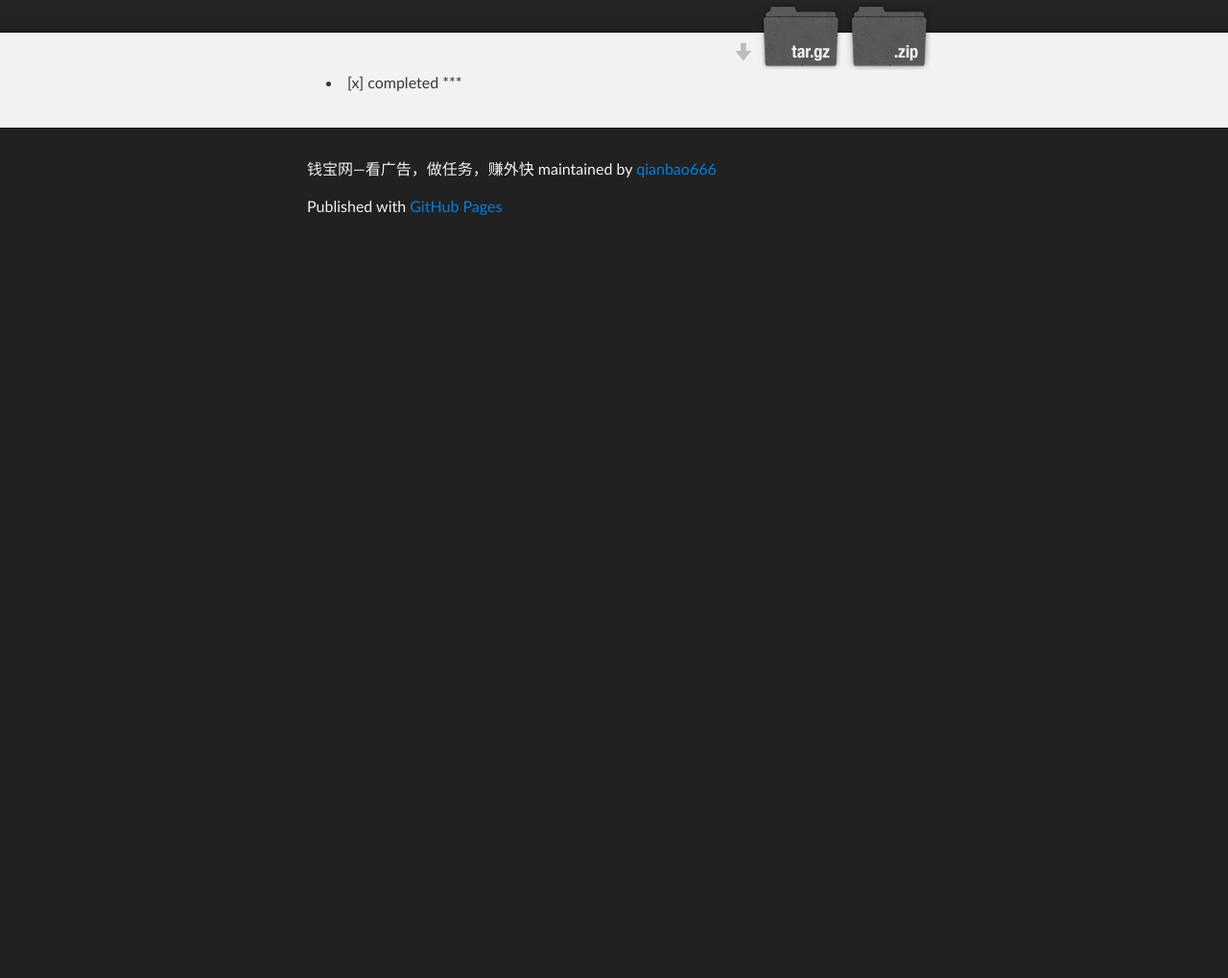
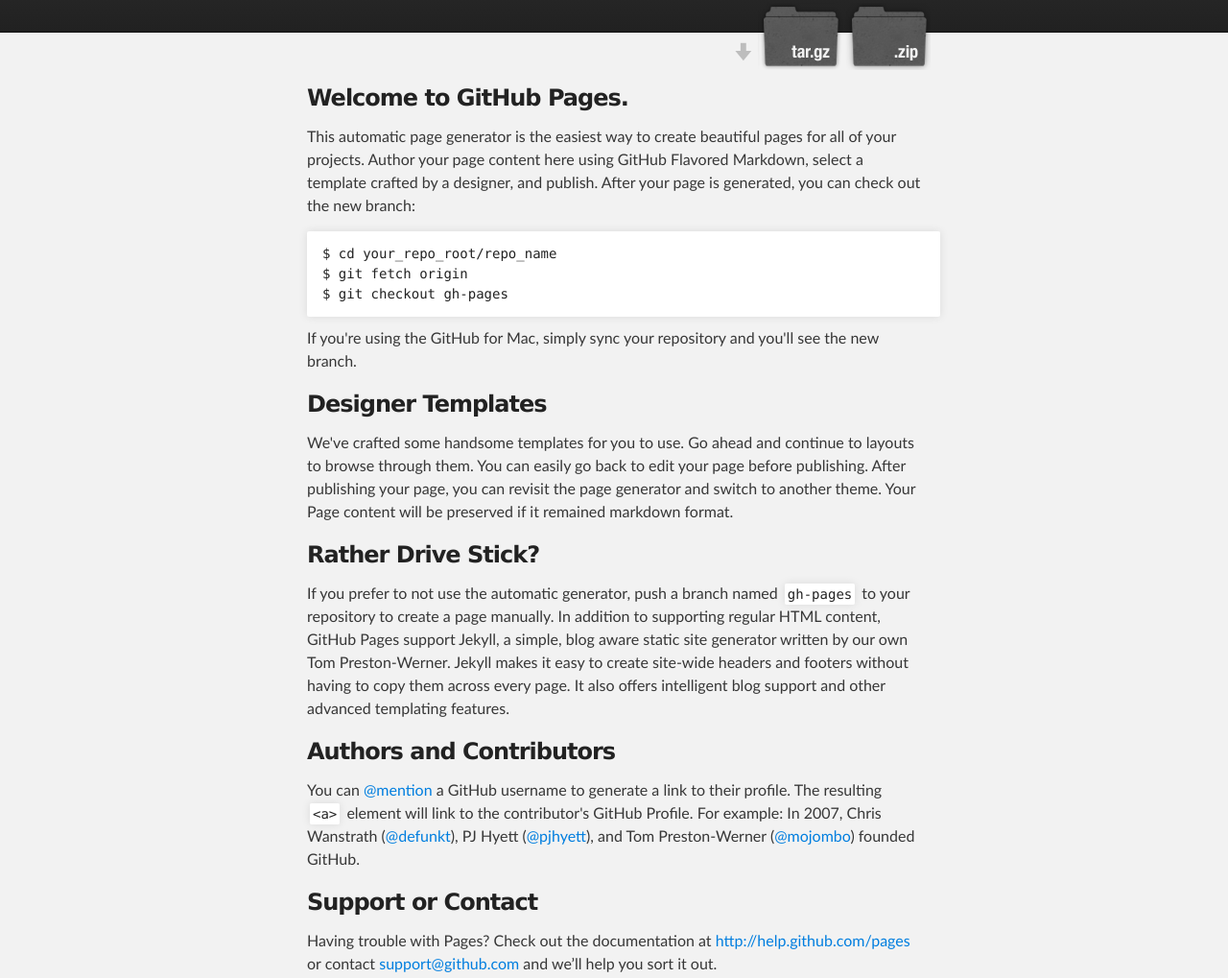
Before and after one commit to qianbao666/qianbao666, a plain HTML site: page index.html in a window 1280 px wide. Shown: the part 140-1159 px from the top of the page at 96% size. Before the commit the page ends 800 px from the top, so only its background shows below. Drawn offline with Linux system fonts and the light colour scheme.

Commit message:
Create gh-pages branch via GitHub

```diff
--- a/index.html
+++ b/index.html
@@ -31,10 +31,37 @@
     <!-- MAIN CONTENT -->
     <div id="main_content_wrap" class="outer">
       <section id="main_content" class="inner">
-        <ul>
-<li>[x] completed
-***</li>
-</ul>
+        <h3>
+<a name="welcome-to-github-pages" class="anchor" href="#welcome-to-github-pages"><span class="octicon octicon-link"></span></a>Welcome to GitHub Pages.</h3>
+
+<p>This automatic page generator is the easiest way to create beautiful pages for all of your projects. Author your page content here using GitHub Flavored Markdown, select a template crafted by a designer, and publish. After your page is generated, you can check out the new branch:</p>
+
+<pre><code>$ cd your_repo_root/repo_name
+$ git fetch origin
+$ git checkout gh-pages
+</code></pre>
+
+<p>If you're using the GitHub for Mac, simply sync your repository and you'll see the new branch.</p>
+
+<h3>
+<a name="designer-templates" class="anchor" href="#designer-templates"><span class="octicon octicon-link"></span></a>Designer Templates</h3>
+
+<p>We've crafted some handsome templates for you to use. Go ahead and continue to layouts to browse through them. You can easily go back to edit your page before publishing. After publishing your page, you can revisit the page generator and switch to another theme. Your Page content will be preserved if it remained markdown format.</p>
+
+<h3>
+<a name="rather-drive-stick" class="anchor" href="#rather-drive-stick"><span class="octicon octicon-link"></span></a>Rather Drive Stick?</h3>
+
+<p>If you prefer to not use the automatic generator, push a branch named <code>gh-pages</code> to your repository to create a page manually. In addition to supporting regular HTML content, GitHub Pages support Jekyll, a simple, blog aware static site generator written by our own Tom Preston-Werner. Jekyll makes it easy to create site-wide headers and footers without having to copy them across every page. It also offers intelligent blog support and other advanced templating features.</p>
+
+<h3>
+<a name="authors-and-contributors" class="anchor" href="#authors-and-contributors"><span class="octicon octicon-link"></span></a>Authors and Contributors</h3>
+
+<p>You can <a href="https://github.com/blog/821" class="user-mention">@mention</a> a GitHub username to generate a link to their profile. The resulting <code>&lt;a&gt;</code> element will link to the contributor's GitHub Profile. For example: In 2007, Chris Wanstrath (<a href="https://github.com/defunkt" class="user-mention">@defunkt</a>), PJ Hyett (<a href="https://github.com/pjhyett" class="user-mention">@pjhyett</a>), and Tom Preston-Werner (<a href="https://github.com/mojombo" class="user-mention">@mojombo</a>) founded GitHub.</p>
+
+<h3>
+<a name="support-or-contact" class="anchor" href="#support-or-contact"><span class="octicon octicon-link"></span></a>Support or Contact</h3>
+
+<p>Having trouble with Pages? Check out the documentation at <a href="http://help.github.com/pages">http://help.github.com/pages</a> or contact <a href="mailto:support@github.com">support@github.com</a> and we’ll help you sort it out.</p>
       </section>
     </div>
 
```
Also changed, not shown: params.json (+1 -1 lines).
